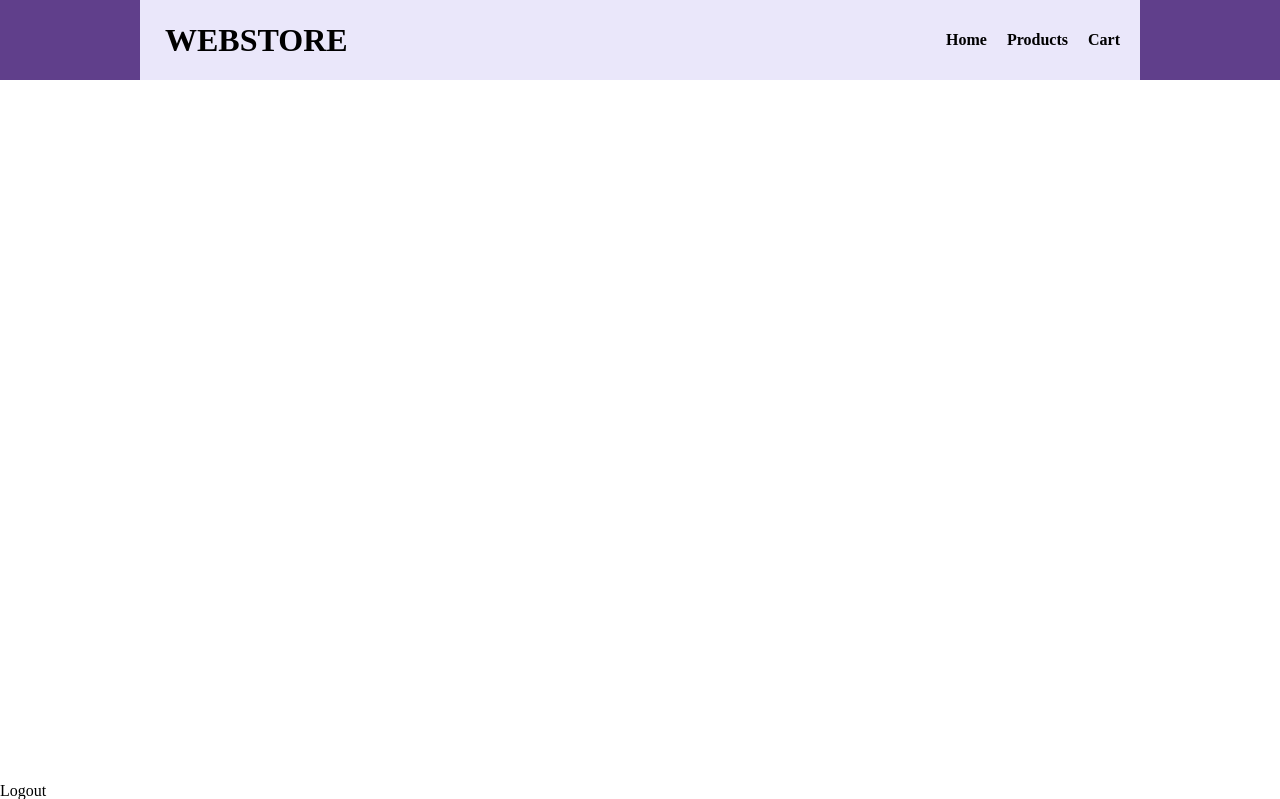
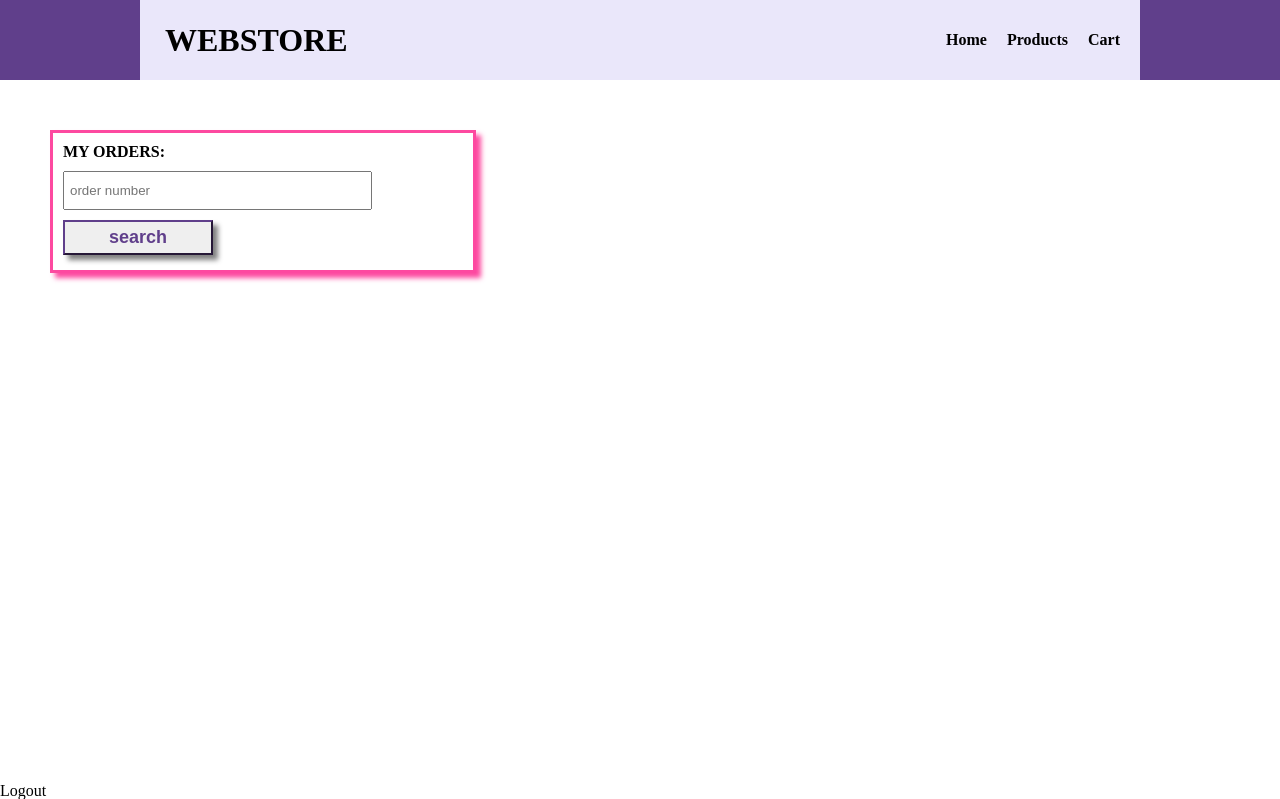
Before and after one commit to vemicnikola4/my_first_webstore, a PHP site: page /products.php in a window 1280 px wide. Shown: the top 799 px of the page. Run offline with PHP 8.4, Linux system fonts and the light colour scheme; the visitor is signed in with stand-in values (Sample User, id 1); data that the repository does not hold is empty.

Commit message:
change style.css

```diff
--- a/add_to_cart.php
+++ b/add_to_cart.php
@@ -46,7 +46,7 @@ if ( isset($_SESSION['user']) || isset($_COOKIE['user'])){
 }else{
     echo "<div class='form_div'>";
         echo "<p>NISTE ULOGOVANI</p>";
-        echo "<a href='index.php'>ULOGUJTE SE</a>";
+        echo "<a href='index.php'><button class='button'>ULOGUJTE SE</button></a></a>";
         echo "</div>";
 }
 
--- a/index.php
+++ b/index.php
@@ -25,8 +25,8 @@
     <input class='text' type='text' name="name" placeholder="name">
     <input class='text' type="text" name="lastname" placeholder="lastname">
     <input class='text' type="text" name="email" placeholder="email">
-    <input class='text' type="text" name="password" placeholder="password">
-    <input class='text' type="text" name="repeat_password" placeholder="repeat password">
+    <input class='text' type="password" name="password" placeholder="password">
+    <input class='text' type="password" name="repeat_password" placeholder="repeat password">
     <input class='button' type="submit" value="REGISTER">
    </form>
     <form action="log_in.php">
--- a/log_in.php
+++ b/log_in.php
@@ -35,7 +35,7 @@ if (isset($_GET['action'])&& $_GET['action'] == "log_in"){
         echo  '<form action="log_in.php">';
         echo  '<input type="hidden" name="action" value="log_in">';
         echo  '<input class="text" type="text" name="email" placeholder="email">';
-        echo  '<input class="text" type="text" name="password" placeholder="password">';
+        echo  '<input class="text" type="password" name="password" placeholder="password">';
         echo "<br>";
         echo  '<p>Remember me on this computer <input type="checkbox" name="remember"></p>';
         echo "<br>";
@@ -51,7 +51,7 @@ if (isset($_GET['action'])&& $_GET['action'] !== "log_in"){
     echo  '<form action="log_in.php">';
     echo  '<input type="hidden" name="action" value="log_in">';
     echo  '<input class="text" type="text" name="email" placeholder="email">';
-    echo  '<input class="text" type="text" name="password" placeholder="password">';
+    echo  '<input class="text" type="password" name="password" placeholder="password">';
     echo  '<br>';
     echo  '<p>Remember me on this computer <input type="checkbox" name="remember"></p>';
     echo  '<br>';
--- a/products.php
+++ b/products.php
@@ -18,6 +18,16 @@ include_once "style.css";
     <?php
         echo top_header();
        if ( isset($_SESSION['user']) || isset($_COOKIE['user'])){
+        echo "<div class='form_div' id='search_form'>";
+        echo "<div id='my_order'>";
+        echo "<form action='search_order.php'>";
+        echo "<p>MY ORDERS: </p>";
+        echo  '<input type="hidden" name="action" value="search_order">';
+        echo "<input class='text' type='text' name='order_number' placeholder='order number'><br>";
+        echo "<input class='button' type='submit' value='search'>";
+        echo "</form>";
+        echo "</div>";
+        echo "</div>";
         echo "<div class='all_products_container'>";
            $products = $base -> show_all_products();
            for ( $i = 0; $i < count($products);$i++ ){
@@ -37,7 +47,7 @@ include_once "style.css";
        }else{
         echo "<div class='form_div'>";
         echo "<p>NISTE ULOGOVANI</p>";
-        echo "<a href='index.php'>ULOGUJTE SE</a>";
+        echo "<a href='index.php'><button class='button'>ULOGUJTE SE</button></a>";
         echo "</div>";
 
 
--- a/style.css
+++ b/style.css
@@ -176,4 +176,34 @@
     width: 150px;
 
 }
+.button{
+    height:35px;
+    width: 150px;
+    border-color: #603F8B;
+    color: #603F8B;
+    font-size: large;
+    font-weight: bold;
+    box-shadow: 5px 5px 5px grey;
+    margin-top: 10px;
+}
+.button:hover{
+    cursor: pointer;
+    background-color: #B4FEE7;
+}
+#search_form input.text{
+    padding-left: 5px;
+    width: 300px;
+    height: 35px;
+    margin-top: 10px;
+}
+#my_order{
+    border: solid;
+    border-color: #FD49A0;
+    width: 400px;
+    padding: 10px;
+    padding-bottom: 15px;
+    font-weight: bolder;
+    box-shadow: 5px 5px 5px #FD49A0;
+
+}
 </style>
```
Also changed, not shown: register.php (+14 -4 lines), search_order.php (+14 -3 lines).
